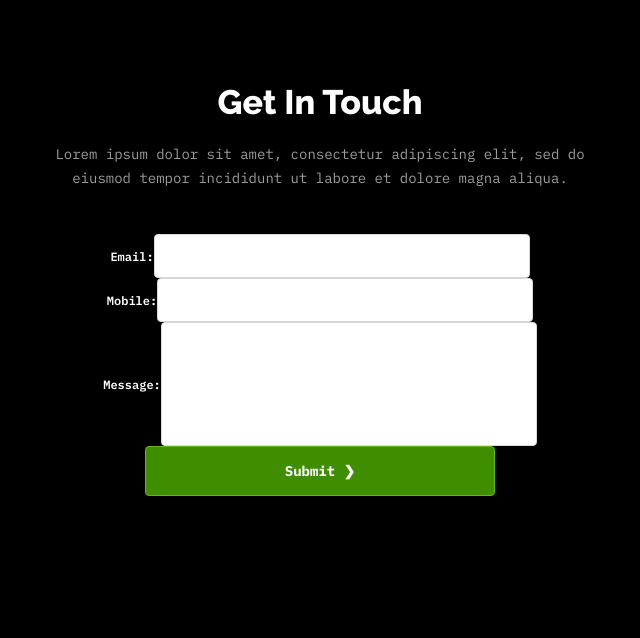
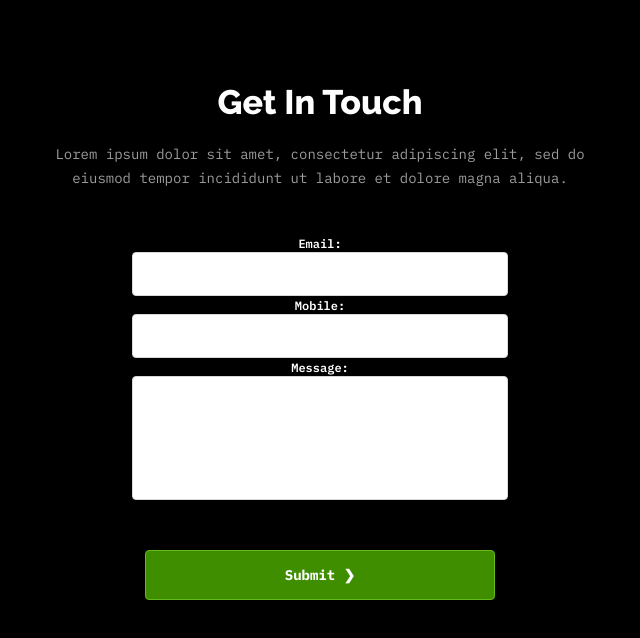
Before and after one commit to Emmah-bakare/My-portfolio, a React (Vite) app: page /get-in-touch in a window 1280 px wide. Shown: the top 638 px of the page, without its empty margins (320-960 px from the left). Built offline with nearby package versions, Linux system fonts and the light colour scheme.

Commit message:
(my-portfolio-6)

```diff
--- a/src/Get-in-touch.jsx
+++ b/src/Get-in-touch.jsx
@@ -40,10 +40,13 @@ export function GetInTouch() {
         </div>
 
         <form onSubmit={handleSubmit}>
-          <div className="email-field">
+          <div className="entry-field-div">
+            <div>
               <label className="label" htmlFor="email">
                 Email:
               </label>
+            </div>
+
             <input
               className="input"
               type="email"
@@ -54,10 +57,13 @@ export function GetInTouch() {
             />
           </div>
 
-          <div className="mobile-field">
+          <div className="entry-field-div">
+            <div>
               <label className="label" htmlFor="mobile">
                 Mobile:
               </label>
+            </div>
+
             <input
               className="input"
               type="number"
@@ -68,10 +74,13 @@ export function GetInTouch() {
             />
           </div>
 
-          <div className="message-field">
+          <div className="entry-field-div">
+            <div>
               <label className="label" htmlFor="message">
                 Message:
               </label>
+            </div>
+
             <input
               className="message-input"
               type="text"
--- a/src/get-in-touch.css
+++ b/src/get-in-touch.css
@@ -34,6 +34,10 @@
   padding-bottom: 30px;
 }
 
+.label-div {
+  text-align: left;
+}
+
 .label {
   width: 36px;
   height: 16px;
@@ -43,7 +47,6 @@
   line-height: 100%;
   letter-spacing: 0%;
   color: #fff;
-  justify-self: left;
 }
 
 .input {
@@ -83,4 +86,5 @@
   letter-spacing: 0%;
   color: #ffffff;
   justify-self: center;
+  margin-top: 50px;
 }
```
Lines whose indentation alone changed are shown as unchanged.
